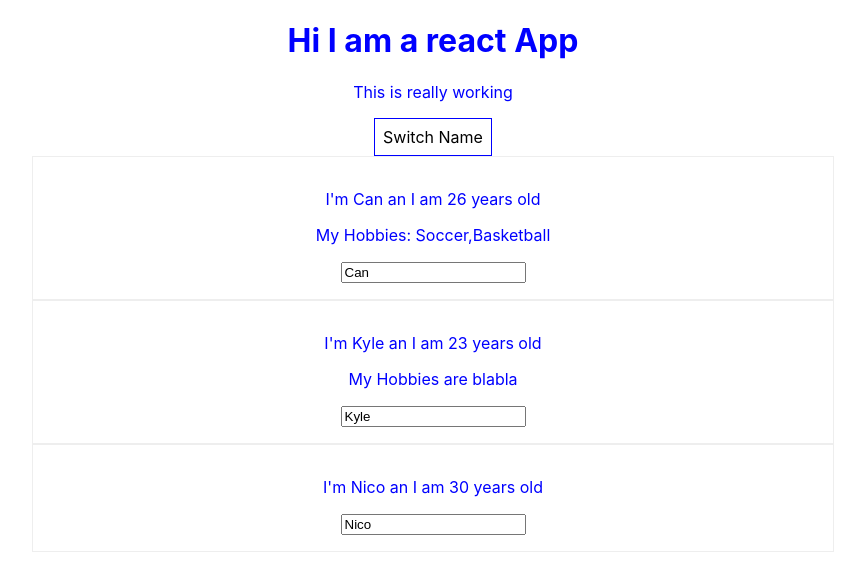
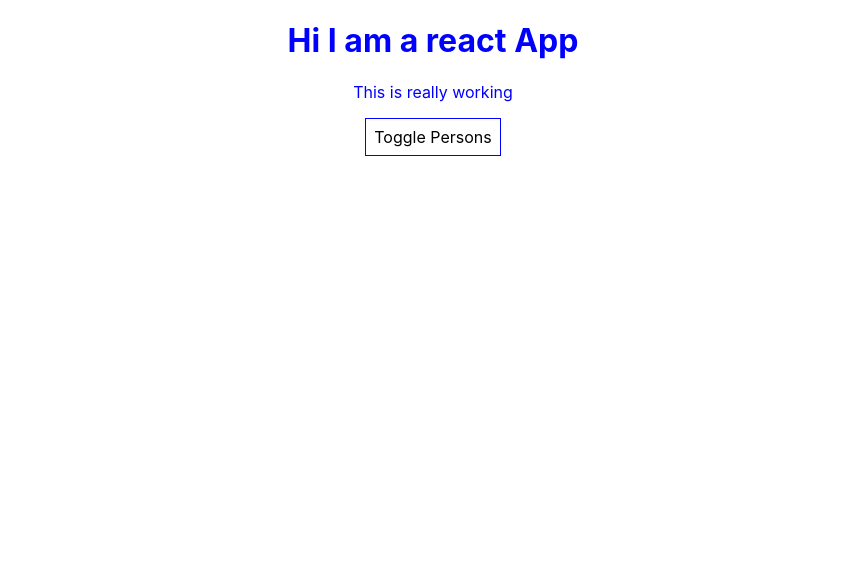
Before and after one commit to cinan93/firstReactProject, a React (Create React App) app: page / in a window 1280 px wide. Shown: the top 574 px of the page, without its empty margins (207-1072 px from the left). Built offline with nearby package versions, Linux system fonts and the light colour scheme.

Commit message:
some commits

```diff
--- a/src/App.js
+++ b/src/App.js
@@ -8,7 +8,8 @@ class App extends Component {
       {name: 'Can', age: 26},
       {name: 'Kyle', age: 23},
       {name: 'Nico',age: 30}
-    ]
+    ],
+    showPersons: false
   }
 
   switchNameHandler = (newName) => {
@@ -28,6 +29,11 @@ class App extends Component {
     ]})
   }
 
+  togglePersonsHandler = () => {
+  const doesShow = this.state.showPersons;
+  this.setState({showPersons: !doesShow});
+  }
+
   render(){
 
     const style = {
@@ -38,11 +44,11 @@ class App extends Component {
       cursor: 'pointer'
     };
 
-    return (
-        <div className = "App">
-          <h1>Hi I am a react App</h1>
-          <p>This is really working</p>
-          <button style={style} onClick={this.switchNameHandler.bind(this,'Inan')}>Switch Name</button>
+    let persons = null;
+
+    if(this.state.showPersons){
+      persons =
+        <div>
           <Person
           name ={this.state.persons[0].name}
           age={this.state.persons[0].age}>My Hobbies: Soccer,Basketball</Person>
@@ -54,6 +60,17 @@ class App extends Component {
           <Person
           name ={this.state.persons[2].name}
            age={this.state.persons[2].age}></Person>
+           </div>
+
+
+    }
+
+    return (
+        <div className = "App">
+          <h1>Hi I am a react App</h1>
+          <p>This is really working</p>
+          <button style={style} onClick={this.togglePersonsHandler}>Toggle Persons</button>
+          {persons}
         </div>
 )
 }
```
